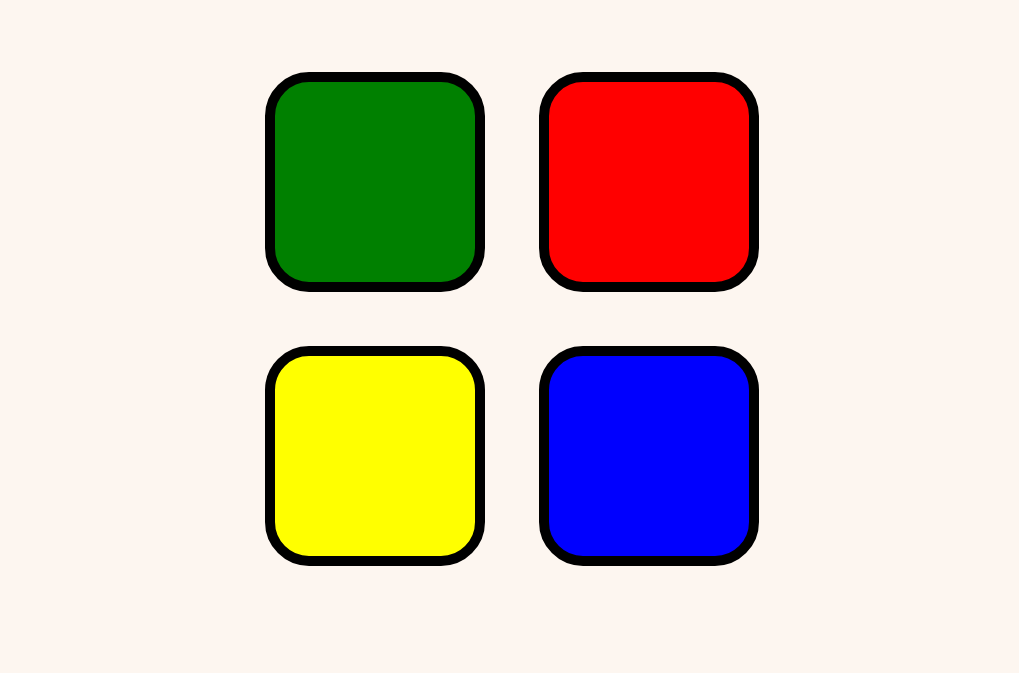
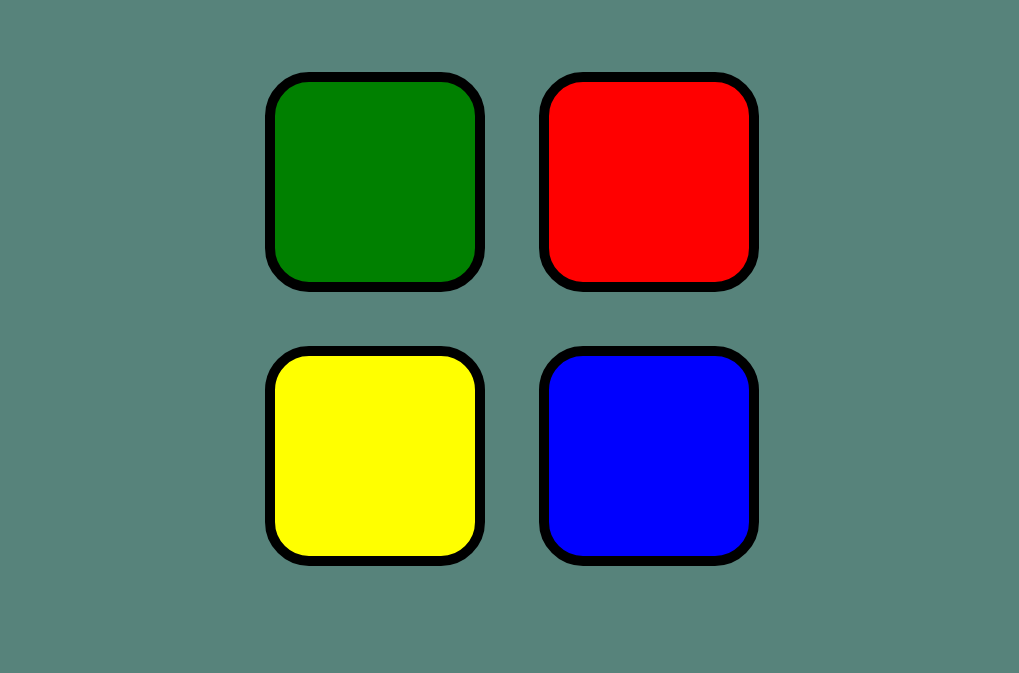
Before and after one commit to ShrutiPandey16/SimonGame, a plain HTML site: page index.html in a window 1280 px wide. Shown: the part 127-800 px from the top of the page, without its empty margins (128-1147 px from the left). Drawn offline with nearby package versions, Linux system fonts and the light colour scheme.

Commit message:
Update styles.css

```diff
--- a/styles.css
+++ b/styles.css
@@ -1,6 +1,6 @@
 body {
   text-align: center;
-  background-color: #FDF6F0;
+  background-color: #57837B;
 }
 
 #level-title {
```
